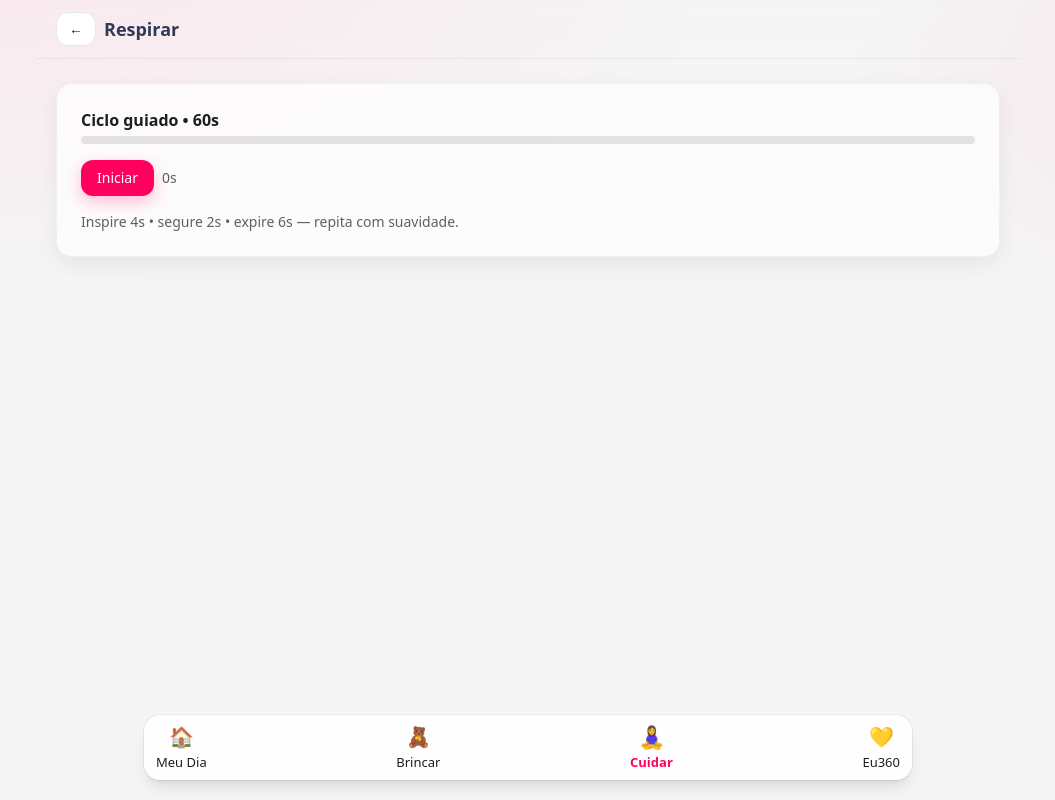
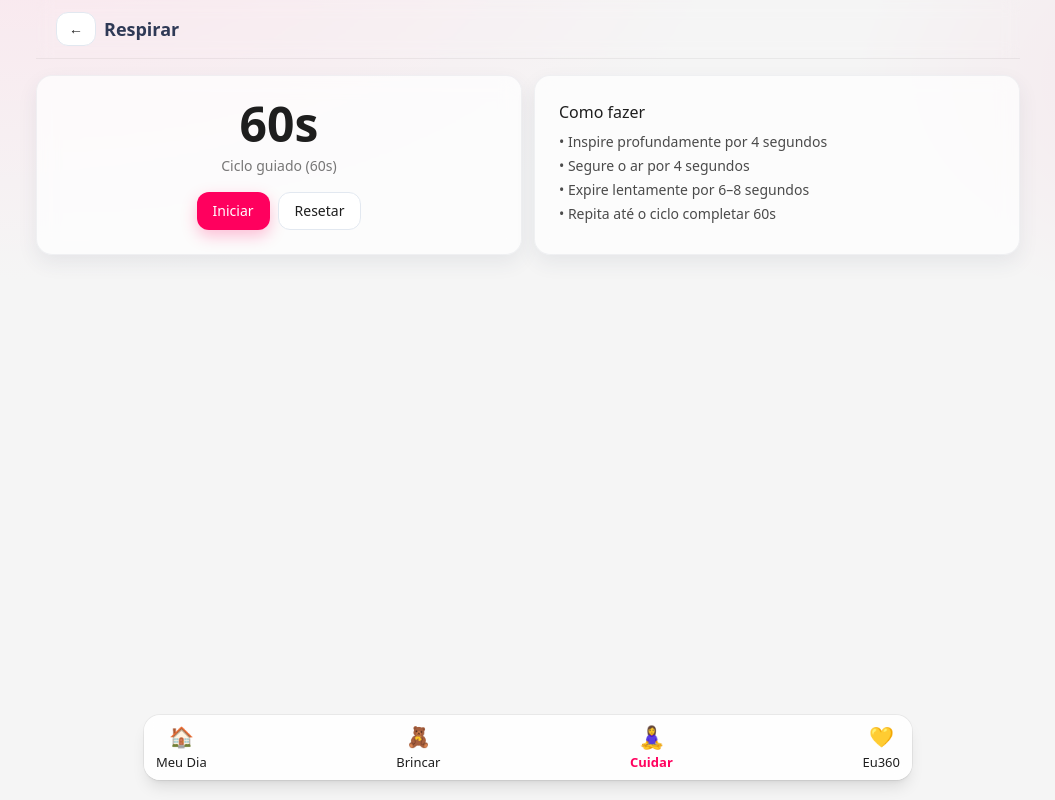
Before and after one commit to simonebrusco/materna360-app, a Next.js app in the folder materna360_starter/: page /cuidar/respirar in a window 1280 px wide. Shown: the whole page, without its empty margins (112-1167 px from the left). Built offline with nearby package versions, Linux system fonts and the light colour scheme.

Commit message:
Update page.jsx

```diff
--- a/materna360_starter/app/cuidar/respirar/page.jsx
+++ b/materna360_starter/app/cuidar/respirar/page.jsx
@@ -5,74 +5,81 @@ import AppBar from "../../../components/AppBar";
 import GlassCard from "../../../components/GlassCard";
 import { get, set, keys } from "../../../lib/storage";
 
-const TOTAL = 60; // 60s de prática guiada (MVP)
+function addBreathMinute() {
+  const kMin = keys.minutes || "m360:minutes";
+  const kLog = keys.minutesLog || "m360:minutes_log";
+
+  const cur = get(kMin, { meditation: 0, breath: 0 });
+  const next = { ...cur, breath: Number(cur.breath || 0) + 1 };
+  set(kMin, next);
+
+  const log = get(kLog, []);
+  log.push({ type: "breath", minutes: 1, date: new Date().toISOString() });
+  set(kLog, log);
+
+  if (typeof window !== "undefined") {
+    window.dispatchEvent(new CustomEvent("m360:win", { detail: { type: "badge", name: "Cuidar de Mim" } }));
+    window.dispatchEvent(new CustomEvent("m360:toast", { detail: { message: "+1 min de respiração 🌬️" } }));
+  }
+}
 
 export default function RespirarPage() {
-  const [sec, setSec] = useState(0);
+  const [sec, setSec] = useState(60);
   const [running, setRunning] = useState(false);
-  const idRef = useRef(null);
+  const timerRef = useRef(null);
 
   useEffect(() => {
     if (!running) return;
-    idRef.current = setInterval(() => {
+    timerRef.current = setInterval(() => {
       setSec((s) => {
-        const next = s + 1;
-        if (next >= TOTAL) {
-          clearInterval(idRef.current);
+        if (s <= 1) {
+          clearInterval(timerRef.current);
           setRunning(false);
-
-          // telemetria e badge
-          const key = keys.minutes || "m360:minutes";
-          const minutes = get(key, { meditation: 0, breath: 0 });
-          set(key, { ...minutes, breath: minutes.breath + 1 });
-
-          if (typeof window !== "undefined") {
-            window.dispatchEvent(new CustomEvent("m360:win", {
-              detail: { type: "badge", name: "Cuidar de Mim" }
-            }));
-          }
+          addBreathMinute(); // registra 1 min ao completar 60s
+          return 60;
         }
-        return next;
+        return s - 1;
       });
     }, 1000);
-    return () => clearInterval(idRef.current);
+    return () => clearInterval(timerRef.current);
   }, [running]);
-
-  function start() {
-    setSec(0);
-    setRunning(true);
-  }
-  function pause() {
-    setRunning(false);
-    clearInterval(idRef.current);
-  }
-
-  const pct = Math.min(100, Math.round((sec / TOTAL) * 100));
 
   return (
     <main className="max-w-5xl mx-auto px-5 pb-24">
       <AppBar title="Respirar" backHref="/cuidar" />
-      <div className="container-px py-6">
-        <GlassCard className="p-6">
-          <div className="font-semibold mb-1">Ciclo guiado • 60s</div>
-          <div className="h-2 w-full bg-black/10 rounded-full overflow-hidden">
-            <div className="h-full bg-[var(--brand)]" style={{ width: `${pct}%` }} />
-          </div>
+
+      <section className="mt-4 grid grid-cols-1 sm:grid-cols-2 gap-3">
+        <GlassCard className="p-6 flex flex-col items-center justify-center">
+          <div className="text-5xl font-semibold tabular-nums">{sec}s</div>
+          <div className="mt-2 text-sm opacity-60">Ciclo guiado (60s)</div>
 
           <div className="mt-4 flex gap-2">
             {!running ? (
-              <button onClick={start} className="btn btn-primary">Iniciar</button>
+              <button onClick={() => setRunning(true)} className="btn btn-primary">Iniciar</button>
             ) : (
-              <button onClick={pause} className="btn bg-white border border-slate-200">Pausar</button>
+              <button onClick={() => { setRunning(false); clearInterval(timerRef.current); }} className="btn bg-white border border-slate-200">
+                Pausar
+              </button>
             )}
-            <span className="text-sm opacity-70 self-center">{sec}s</span>
+            <button
+              onClick={() => { setRunning(false); clearInterval(timerRef.current); setSec(60); }}
+              className="btn bg-white border border-slate-200"
+            >
+              Resetar
+            </button>
           </div>
+        </GlassCard>
 
-          <p className="mt-4 text-sm opacity-70">
-            Inspire 4s • segure 2s • expire 6s — repita com suavidade.
-          </p>
+        <GlassCard className="p-6">
+          <div className="font-medium">Como fazer</div>
+          <ul className="mt-2 text-sm opacity-80 space-y-1">
+            <li>• Inspire profundamente por 4 segundos</li>
+            <li>• Segure o ar por 4 segundos</li>
+            <li>• Expire lentamente por 6–8 segundos</li>
+            <li>• Repita até o ciclo completar 60s</li>
+          </ul>
         </GlassCard>
-      </div>
+      </section>
     </main>
   );
 }
```
